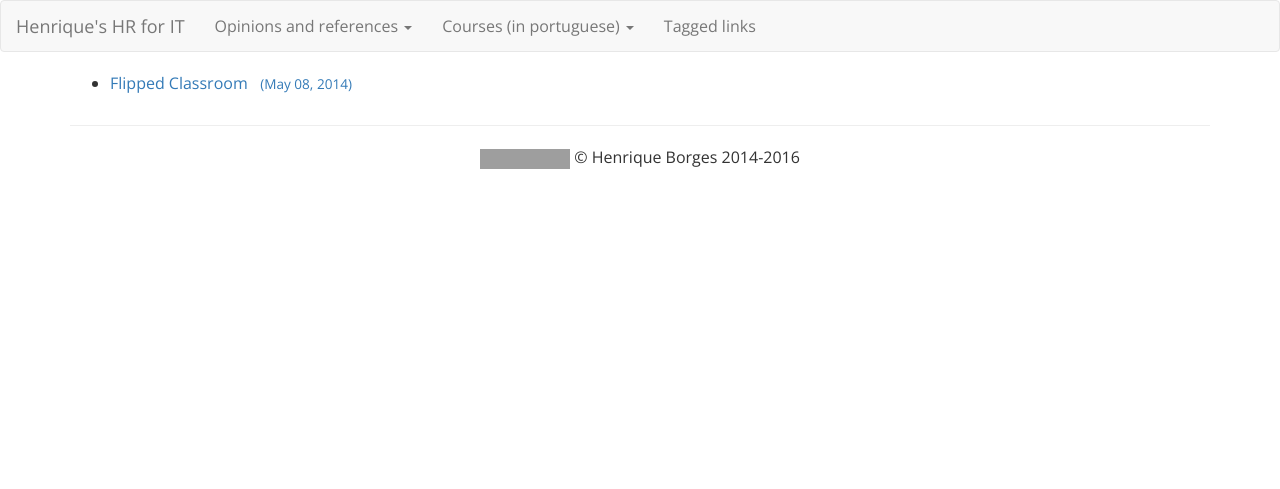
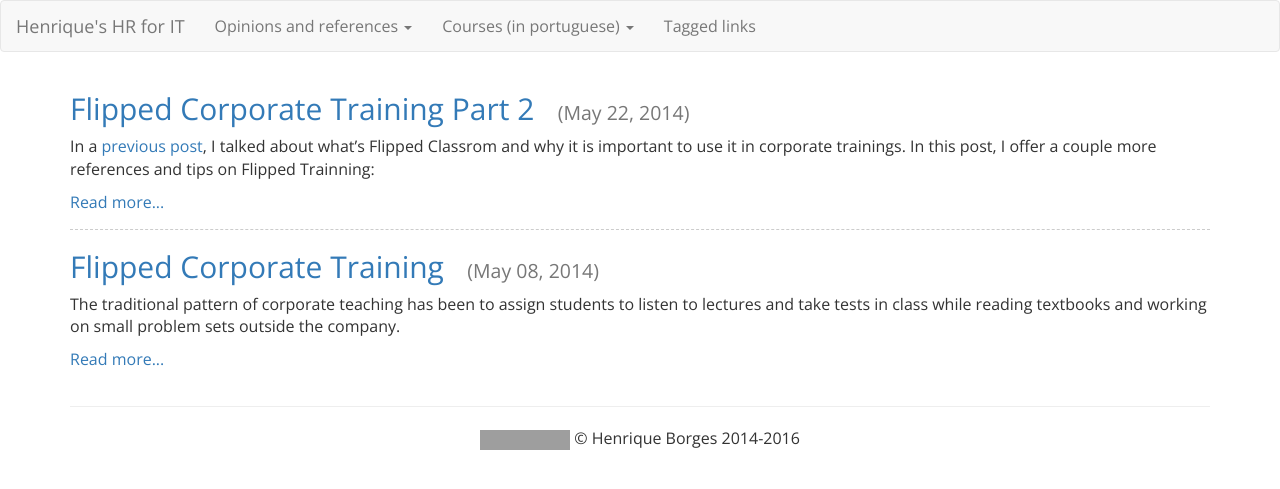
Before and after one commit to Hbas/hbas.github.io, a Jekyll site: the page built from training/index.md, in a window 1280 px wide. Shown: the top 489 px of the page. Built offline with Jekyll 4.4.1, drawn with Linux system fonts in a browser that asks for light colours; nearby versions of some CDN libraries; grey boxes are pictures that could not be loaded.

Commit message:
Improving category and adding new posts

```diff
--- a/_layouts/category_root.html
+++ b/_layouts/category_root.html
@@ -1,14 +1,20 @@
 ---
 layout: default
 ---
-<div class="posts-in-category">
-  <div class="row">
-    <div class="col-md-12">
-      <ul>
-      {% for post in site.categories[page.category] %}
-        <li><a href="{{post.url}}">{{ post.title }}&nbsp;&nbsp;&nbsp;<small>({{post.date | date: '%B %d, %Y'}})</small></a></li>
-      {% endfor %}
-      </ul>
+<div class="row">
+  <div class="col-md-12">
+    {% for post in site.categories[page.category] %}
+    <div class="post-excerpt">
+      <h2>
+        <a href="{{post.url}}">{{ post.title }}</a>
+        &nbsp;&nbsp;<small>({{post.date | date: '%B %d, %Y'}})</small>
+      </h2>
+      <div>
+        {{post.excerpt}}
+      </div>
+      <a href="{{post.url}}">Read more...</a>
     </div>
+    {% endfor %}
+    </ul>
   </div>
 </div>
--- /dev/null
+++ b/_posts/2014-05-22-flipped-corporate-training-part-2.md
@@ -0,0 +1,35 @@
+---
+layout: post
+category: training
+tags: [CxO, tech leader]
+---
+In a [previous post]({% post_url 2014-05-08-flipped-corporate-training %}), I talked about what’s Flipped Classrom and why it is important to use it in corporate trainings. In this post, I offer a couple more references and tips on Flipped Trainning:
+
+ - You are not a trainer. You are an student’s student. Prepare tools, exams and exercises to help you diagnose and adapt your classes on-the-fly. Teach what the students need to learn, not what is in a curriculum guide or what *you* like to teach.
+ - Provide specific ways for each individual to learn as deeply as possible and as quickly as possible, choosing what, how much and when to learn. You could, for example, divide your course and reading material in distinct categories, like “required”, “recommended” and “excelence path”. Or “10 minutes”, “30 minutes” and “90+ minutes”.
+ - Accept and act on the premise that the trainers must be ready to engage students in instruction through different learning modalities, by appealing to differing interests, and by using varied rates of instruction along with varied degrees of complexity. Use images, videos, audio, quizzes, exams, labs, test cases for coding exercises, etc. Be creative!
+
+## References
+
+<div class="youtube-container">
+  <iframe width="560" height="315" src="https://www.youtube.com/embed/2H4RkudFzlc" frameborder="0" allowfullscreen></iframe>
+</div>
+The Flipped Classroom
+{: .legend}
+
+<div class="youtube-container">
+  <iframe width="420" height="315" src="https://www.youtube.com/embed/9aGuLuipTwg" frameborder="0" allowfullscreen></iframe>
+</div>
+Why I Flipped My Classroom
+{: .legend}
+
+<div class="youtube-container">
+  <iframe width="420" height="315" src="https://www.youtube.com/embed/g1MKpyVPilI" frameborder="0" allowfullscreen></iframe>
+</div>
+What If Students Don’t Watch The Videos?
+{: .legend}
+
+Written material:
+
+ - [Creating Learning Objectives](http://chronicle.com/blognetwork/castingoutnines/2014/03/05/creating-learning-objectives-flipped-classroom-style/)
+ - [Getting Students to Do the Reading: Pre-Class Reading Quizzes Using Blogs](http://cft.vanderbilt.edu/2010/04/getting-students-to-do-the-reading-pre-class-reading-quizzes-using-blogs/)
--- a/_sass/posts.scss
+++ b/_sass/posts.scss
@@ -3,6 +3,10 @@ $light-blue: lighten($blue, 15%);
 
 .post .page-header, .post .page-header a {
   color: $light-blue;
+}
+
+.post .page-header {
+  border-color: #ccc;
 }
 
 .post p {
@@ -15,7 +19,7 @@ $light-blue: lighten($blue, 15%);
 
 .post h2 {
   color: $light-blue;
-  border-bottom: 1px dashed $light-blue;
+  border-bottom: 1px dashed #ccc;
   padding: 5px 0;
   text-align: center;
 }
@@ -38,8 +42,17 @@ $light-blue: lighten($blue, 15%);
   margin: 0 10px;
 }
 
-.posts-in-category a, .post a {
+.post-excerpt a, .post a {
   color: $blue;
+}
+
+.post-excerpt {
+  border-bottom: 1px dashed #ccc;
+  padding-bottom: 15px;
+}
+
+.post-excerpt:last-child {
+  border-bottom: 0;
 }
 
 .youtube-container {
```
Also changed, not shown: _posts/2014-05-29-its-an-interview-not-a-quiz-show.md (added, +34 -0 lines), _posts/2014-06-05-leaders-eat-last.md (added, +16 -0 lines), recruiting/index.md (added, +4 -0 lines), _posts/2014-05-08-flipped-corporate-training.md (renamed from _posts/2014-05-08-flipped-classroom.md).
